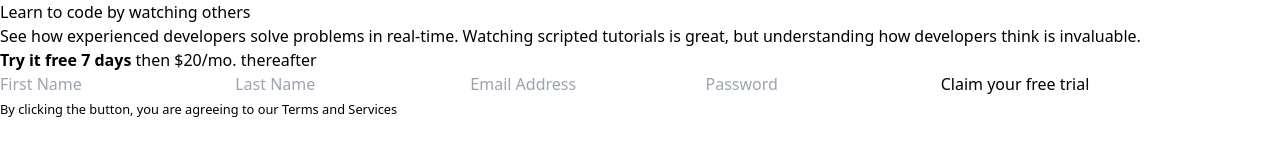
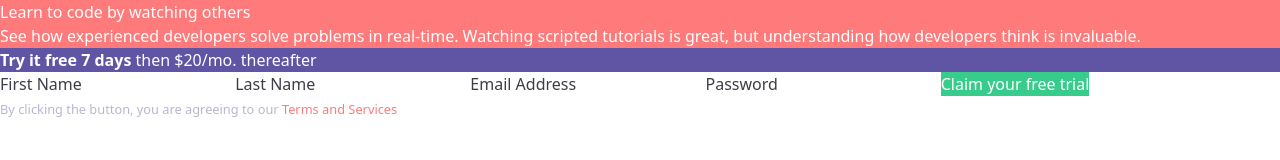
Before and after one commit to StephenYu2018/intro-component-with-signup-form-master, a website: page index.html in a window 1280 px wide. Drawn offline with Linux system fonts and the light colour scheme.

Commit message:
apply color styles to elements in index.html

```diff
--- a/index.html
+++ b/index.html
@@ -14,48 +14,51 @@
   <title>Frontend Mentor | Intro component with sign up form</title>
 </head>
 <body>
-  <main>
+  <main class="bg-red">
     <header>
-      <h1>Learn to code by watching others</h1>
-      <p>
+      <h1 class="text-white">Learn to code by watching others</h1>
+      <p class="text-white">
       	See how experienced developers solve problems in real-time. Watching
 	scripted tutorials is great, but understanding how developers think is
 	invaluable.
       </p>
     </header>
     <section>
-      <h2>
+      <h2 class="bg-blue text-white">
 	<b>Try it free 7 days</b> then $20/mo. thereafter
       </h2>
-      <form>
+      <form class="bg-white">
         <label for="first-name" class="fixed top-[-99rem] left-[-99rem]">
 	  First Name
 	</label>
         <input type="text" placeholder="First Name"
-	id="first-name" name="first-name">
+	id="first-name" name="first-name" class="placeholder:text-dark-blue">
 
         <label for="last-name" class="fixed top-[-99rem] left-[-99rem]">
 	  Last Name
 	</label>
         <input type="text" placeholder="Last Name"
-	id="last-name" name="last-name">
+	id="last-name" name="last-name" class="placeholder:text-dark-blue">
 
 	<label for="email-address" class="fixed top-[-99rem] left-[-99rem]">
 	  Email Address
 	</label>
         <input type="email" placeholder="Email Address"
-	id="email-address" name="email-address">
+	id="email-address" name="email-address"
+	class="placeholder:text-dark-blue">
 
 	<label for="password" class="fixed top-[-99rem] left-[-99rem]">
 	  Password
 	</label>
         <input type="password" placeholder="Password"
-	id="password" name="password">
+	id="password" name="password" class="placeholder:text-dark-blue">
 
-        <button type="submit">Claim your free trial</button>
-        <p><small>
+        <button type="submit" class="bg-green text-white">
+          Claim your free trial
+        </button>
+        <p><small class="text-grayish-blue">
 	  By clicking the button, you are agreeing to our
-          <a href="#">Terms and Services</a>
+          <a href="#" class="text-red">Terms and Services</a>
         </small></p>
       </form>
     </section>
--- a/tailwind.config.js
+++ b/tailwind.config.js
@@ -8,6 +8,7 @@ module.exports = {
       blue: "hsl(248, 32%, 49%)",
       "dark-blue": "hsl(249, 10%, 26%)",
       "grayish-blue": "hsl(246, 25%, 77%)",
+      white: "hsl(0, 0%, 100%)",
     },
     fontFamily: {
       poppins: ["'Poppins'", "sans-serif"],
```
Also changed, not shown: dist/styles.css.
